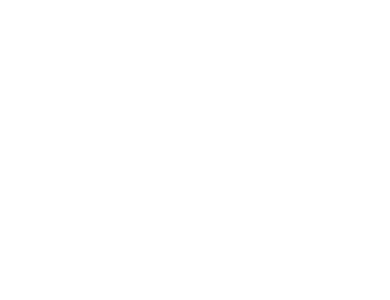
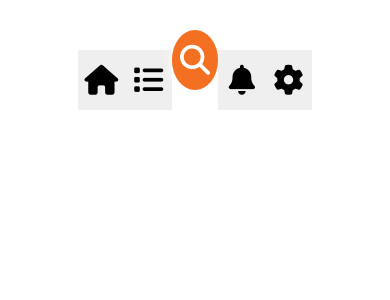
Before and after one commit to Gorst0902/exe202, a React (Create React App) app: page /footer in a window 390 px wide. Before the commit this address had no page. Shown: the top 300 px of the page. Built offline with nearby package versions, Linux system fonts and the light colour scheme.

Commit message:
create footer

```diff
--- a/public/index.html
+++ b/public/index.html
@@ -1,14 +1,12 @@
 <!DOCTYPE html>
 <html lang="en">
+
 <head>
   <meta charset="utf-8" />
   <link rel="icon" href="%PUBLIC_URL%/favicon.ico" />
   <meta name="viewport" content="width=device-width, initial-scale=1" />
   <meta name="theme-color" content="#000000" />
-    <meta
-      name="description"
-      content="Web site created using create-react-app"
-    />
+  <meta name="description" content="Web site created using create-react-app" />
   <link rel="apple-touch-icon" href="%PUBLIC_URL%/logo192.png" />
   <!--
       manifest.json provides metadata used when your web app is installed on a
@@ -24,8 +22,12 @@
       work correctly both with client-side routing and a non-root public URL.
       Learn how to configure a non-root public URL by running `npm run build`.
     -->
+  <link rel="stylesheet" href="https://cdnjs.cloudflare.com/ajax/libs/font-awesome/6.4.2/css/all.min.css"
+    integrity="sha512-z3gLpd7yknf1YoNbCzqRKc4qyor8gaKU1qmn+CShxbuBusANI9QpRohGBreCFkKxLhei6S9CQXFEbbKuqLg0DA=="
+    crossorigin="anonymous" referrerpolicy="no-referrer" />
   <title>React App</title>
 </head>
+
 <body>
   <noscript>You need to enable JavaScript to run this app.</noscript>
   <div id="root"></div>
@@ -40,4 +42,5 @@
       To create a production bundle, use `npm run build` or `yarn build`.
     -->
 </body>
+
 </html>
--- a/src/App.js
+++ b/src/App.js
@@ -3,6 +3,7 @@
 import { BrowserRouter as Router, Routes, Route } from "react-router-dom";
 import Login from "./pages/LoginPage/Login";
 import SignUp from "./pages/SignUpPage/SignUp";
+import Footer from "./pages/Footer/Footer";
 
 function App() {
   return (
@@ -11,6 +12,7 @@
         <Routes>
           <Route path="/login" element={<Login/>} />
           <Route path="/signUp" element={<SignUp />} />
+          <Route path="/footer" element={<Footer />} />
         </Routes>
       </Router>
     </div>
--- /dev/null
+++ b/src/pages/Footer/Footer.css
@@ -0,0 +1,139 @@
+@media (max-width: 768px) {
+  .footer {
+    margin-top: 30px;
+    place-items: center;
+    display: grid;
+    width: 100%;
+  }
+
+  .footer__content {
+    display: flex;
+    height: 80px;
+    width: 60%;
+    justify-content: space-between;
+  }
+
+  .footer button {
+    height: 60px;
+    width: 60px;
+    border: none;
+    margin-top: 20px;
+  }
+
+  .footer i {
+    font-size: 30px;
+  }
+
+  .footer .search {
+    background-color: rgba(243, 112, 34, 1);
+    margin-top: 0;
+    border-radius: 50%;
+    color: white;
+    box-shadow: 0px 4px 12px 0px;
+  }
+}
+
+@media (max-width: 1024px) {
+  .footer {
+    margin-top: 30px;
+    place-items: center;
+    display: grid;
+    width: 100%;
+  }
+
+  .footer__content {
+    display: flex;
+    height: 80px;
+    width: 60%;
+    justify-content: space-between;
+  }
+
+  .footer button {
+    height: 60px;
+    width: 60px;
+    border: none;
+    margin-top: 20px;
+  }
+
+  .footer i {
+    font-size: 30px;
+  }
+
+  .footer .search {
+    background-color: rgba(243, 112, 34, 1);
+    margin-top: 0;
+    border-radius: 50%;
+    color: white;
+    box-shadow: 0px 4px 12px 0px;
+  }
+}
+
+@media (max-width: 1440px) {
+  .footer {
+    margin-top: 30px;
+    place-items: center;
+    display: grid;
+    width: 100%;
+  }
+
+  .footer__content {
+    display: flex;
+    height: 80px;
+    width: 60%;
+    justify-content: space-between;
+  }
+
+  .footer button {
+    height: 60px;
+    width: 60px;
+    border: none;
+    margin-top: 20px;
+  }
+
+  .footer i {
+    font-size: 30px;
+  }
+
+  .footer .search {
+    background-color: rgba(243, 112, 34, 1);
+    margin-top: 0;
+    border-radius: 50%;
+    color: white;
+    box-shadow: 0px 4px 12px 0px;
+  }
+}
+
+@media (min-width: 1441px) {
+  .footer {
+    margin-top: 30px;
+    place-items: center;
+    display: grid;
+    width: 100%;
+  }
+
+  .footer__content {
+    display: flex;
+    height: 80px;
+    width: 60%;
+    justify-content: space-between;
+  }
+
+  .footer button {
+    height: 60px;
+    width: 60px;
+    border: none;
+    margin-top: 20px;
+  }
+
+  .footer i {
+    font-size: 30px;
+  }
+
+  .footer .search {
+    background-color: rgba(243, 112, 34, 1);
+    margin-top: 0;
+    border-radius: 50%;
+    color: white;
+    box-shadow: 0px 4px 12px 0px;
+  }
+}
--- /dev/null
+++ b/src/pages/Footer/Footer.js
@@ -0,0 +1,26 @@
+import React from "react";
+import "../Footer/Footer.css";
+
+export default function Footer() {
+  return (
+    <div className="footer">
+      <div className="footer__content">
+        <button>
+          <i className="fa-solid fa-house" />
+        </button>
+        <button>
+          <i className="fa-solid fa-list" />
+        </button>
+        <button className="search">
+          <i className="fa-solid fa-magnifying-glass" />
+        </button>
+        <button>
+          <i className="fa-solid fa-bell" />
+        </button>
+        <button>
+          <i className="fa-solid fa-gear" />
+        </button>
+      </div>
+    </div>
+  );
+}
```
Also changed, not shown: src/pages/Header/Header.css (added), src/pages/Header/Header.js (added). Lines whose indentation alone changed are shown as unchanged.
